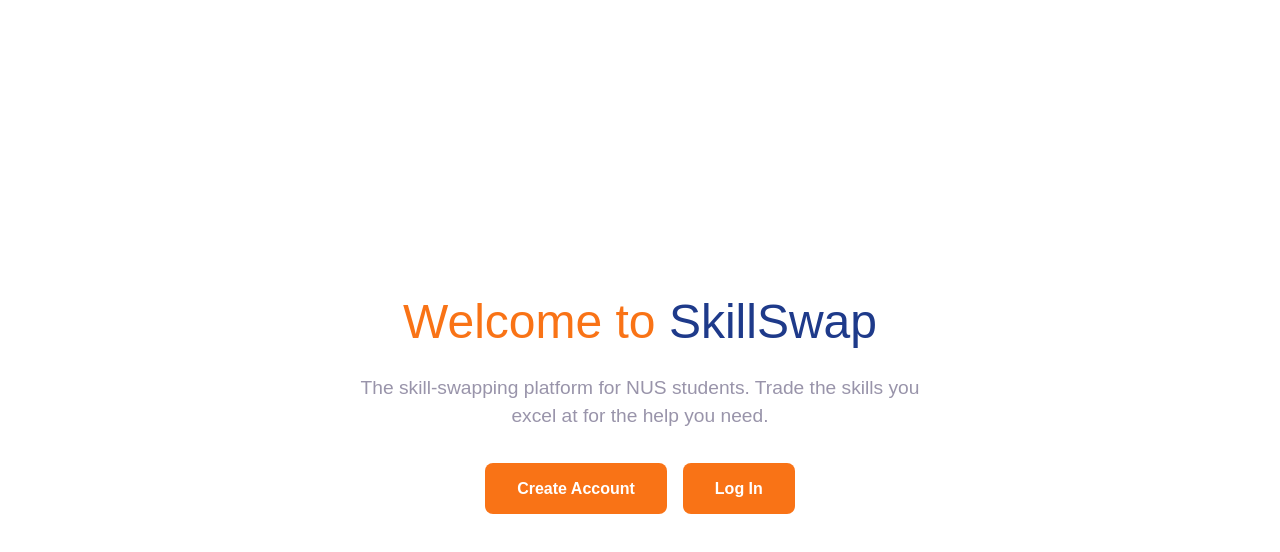
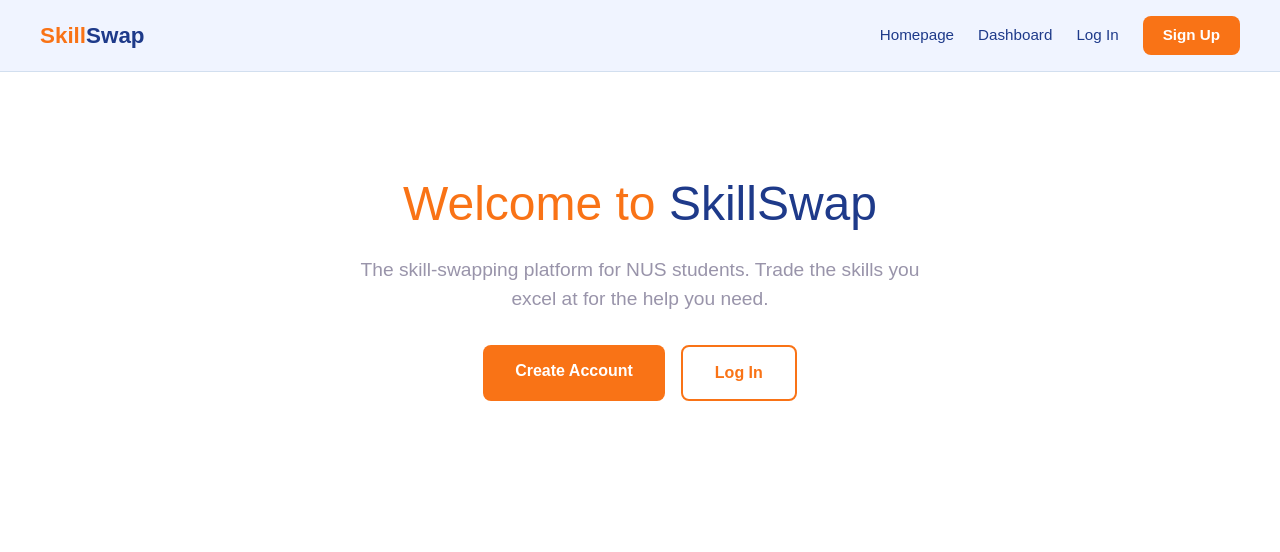
Before and after one commit to Nickyi29/Orbital-26-Douyin-Daddies-, a React app in the folder frontend/: page / in a window 1280 px wide. Shown: the top 552 px of the page. Built offline with nearby package versions, Linux system fonts and the light colour scheme; no server answers; the HTML template or start-up script is replaced by a standard one.

Commit message:
added navigation bar to landing page

```diff
--- a/frontend/src/pages/LandingPage.jsx
+++ b/frontend/src/pages/LandingPage.jsx
@@ -2,7 +2,23 @@ import { Link } from 'react-router-dom'
 
 export default function LandingPage() {
   return (
-    <div style={pageStyle}>
+    <div style={{ minHeight: '100vh', background: 'var(--bg)' }}>
+
+      <nav style={navStyle}>
+        <Link to="/" style={logoStyle}>
+          <span style={{ color: '#F97316' }}>Skill</span>
+          <span style={{ color: '#1E3A8A' }}>Swap</span>
+        </Link>
+
+        <div style={{ display: 'flex', gap: '1.5rem', alignItems: 'center' }}>
+          <Link to="/"          style={navLink}>Homepage</Link>
+          <Link to="/dashboard" style={navLink}>Dashboard</Link>
+          <Link to="/login"     style={navLink}>Log In</Link>
+          <Link to="/signup"    style={navBtn}>Sign Up</Link>
+        </div>
+      </nav>
+
+      <div style={heroStyle}>
         <div style={containerStyle}>
           <h1 style={{ fontSize: '3rem', marginBottom: '1rem', color: '#F97316' }}>
             Welcome to <span style={{ color: '#1E3A8A' }}>SkillSwap</span>
@@ -12,36 +28,77 @@ export default function LandingPage() {
           </p>
           <div style={{ display: 'flex', gap: '1rem', justifyContent: 'center' }}>
             <Link to="/signup" style={btnPrimary}>Create Account</Link>
-          <Link to="/login" style={btnSecondary}>Log In</Link>
+            <Link to="/login"  style={btnSecondary}>Log In</Link>
           </div>
         </div>
+      </div>
+
     </div>
   )
 }
 
-const pageStyle = {
-  minHeight: '100vh',
-  background: 'var(--bg)',
+const navStyle = {
+  display: 'flex',
+  justifyContent: 'space-between',
+  alignItems: 'center',
+  padding: '1rem 2.5rem',
+  background: '#F0F4FF',
+  borderBottom: '1px solid #d2dfef',
+  position: 'sticky',
+  top: 0,
+  zIndex: 100,
+}
+
+const logoStyle = {
+  fontSize: '1.4rem',
+  fontWeight: 'bold',
+  textDecoration: 'none',
+}
+
+const navLink = {
+  color: '#1E3A8A',
+  textDecoration: 'none',
+  fontSize: '0.95rem',
+  fontWeight: '500',
+}
+
+const navBtn = {
+  color: 'white',
+  background: '#F97316',
+  padding: '0.5rem 1.25rem',
+  borderRadius: '8px',
+  textDecoration: 'none',
+  fontSize: '0.95rem',
+  fontWeight: 'bold',
+}
+
+const heroStyle = {
   display: 'flex',
   alignItems: 'center',
   justifyContent: 'center',
   textAlign: 'center',
-  padding: '2rem' }
+  padding: '6rem 2rem',
+}
 
 const containerStyle = {
-  maxWidth: '600px' }
+  maxWidth: '600px',
+}
 
 const btnPrimary = {
   color: 'white',
   padding: '0.85rem 2rem',
   background: '#F97316',
   borderRadius: '8px',
-  textDecoration: 'none', fontWeight: 'bold' }
+  textDecoration: 'none',
+  fontWeight: 'bold',
+}
 
 const btnSecondary = {
-  color: 'white',
+  color: '#F97316',
   padding: '0.85rem 2rem',
-  background: '#F97316',
+  background: 'transparent',
+  border: '2px solid #F97316',
   borderRadius: '8px',
   textDecoration: 'none',
-  fontWeight: 'bold' }
+  fontWeight: 'bold',
+}
```
Lines whose indentation alone changed are shown as unchanged.
